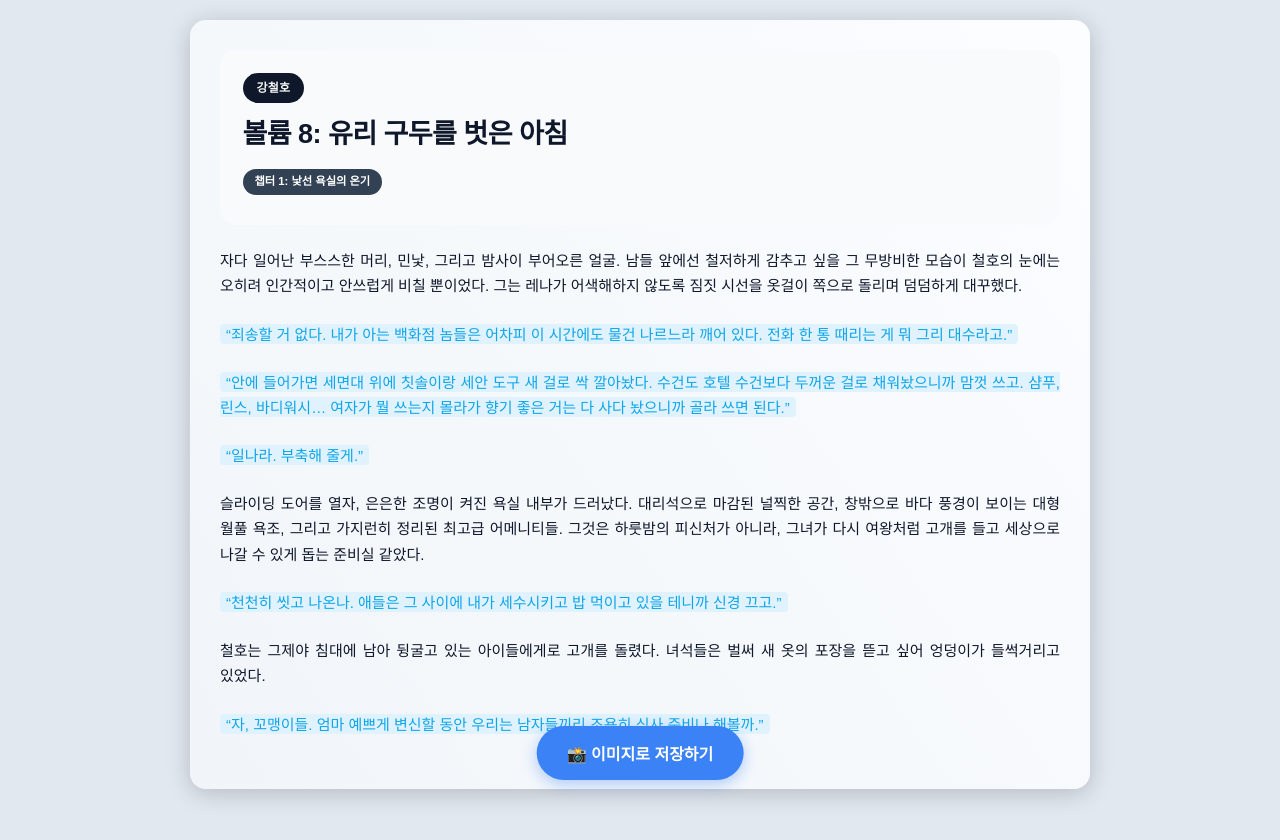
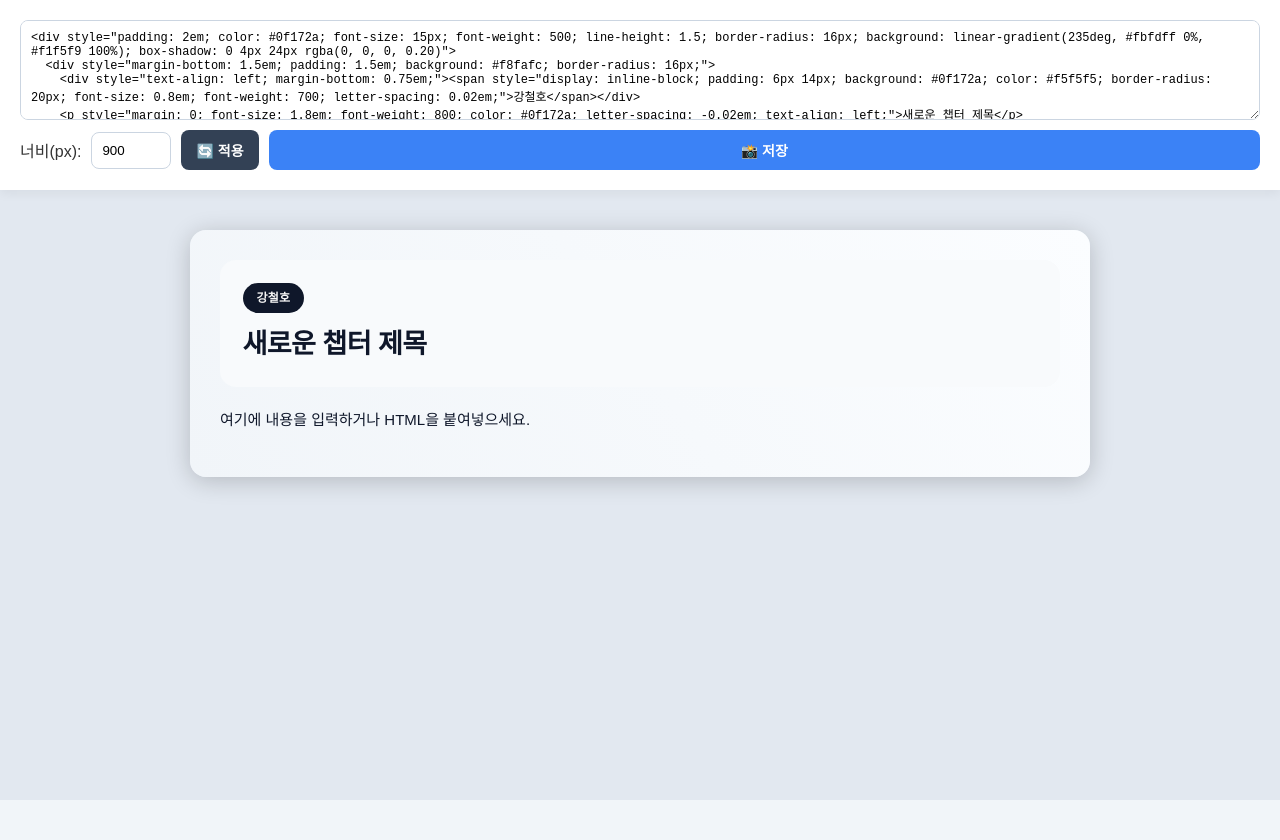
Before and after one commit to renamerdis-wq/novel-card-maker, a plain HTML site: page index.html in a window 1280 px wide. After the commit the page ends 800 px from the top, so only its background shows below. Drawn offline with Linux system fonts and the light colour scheme; a web font is replaced by a local one.

Commit message:
Update index.html

```diff
--- a/index.html
+++ b/index.html
@@ -3,121 +3,164 @@
 <head>
   <meta charset="UTF-8">
   <meta name="viewport" content="width=device-width, initial-scale=1.0">
-  <title>카드 생성기</title>
+  <title>노블 카드 생성기 V2</title>
   <script src="https://html2canvas.hertzen.com/dist/html2canvas.min.js"></script>
   <style>
+    /* 폰트 불러오기 */
     @import url("https://cdn.jsdelivr.net/gh/orioncactus/pretendard@v1.3.9/dist/web/static/pretendard.min.css");
+
+    * { box-sizing: border-box; }
 
     body {
       margin: 0;
-      padding: 20px;
-      background-color: #e2e8f0;
+      padding: 0;
+      background-color: #f1f5f9;
       font-family: Pretendard, sans-serif;
-      /* 모바일에서 스크롤 되더라도 내용은 중앙에 오게 */
       display: flex;
       flex-direction: column;
       align-items: center;
       min-height: 100vh;
+      color: #333;
     }
 
-    /* 저장 버튼 스타일 */
-    .save-btn {
-      position: fixed;
-      bottom: 20px;
-      left: 50%;
-      transform: translateX(-50%);
-      background: #3b82f6;
-      color: white;
-      border: none;
-      padding: 15px 30px;
-      border-radius: 30px;
-      font-size: 16px;
-      font-weight: bold;
-      box-shadow: 0 4px 15px rgba(59, 130, 246, 0.4);
-      cursor: pointer;
-      z-index: 1000;
-      transition: transform 0.1s;
-    }
-    .save-btn:active {
-      transform: translateX(-50%) scale(0.95);
+    /* --- 컨트롤 패널 (입력창 등) --- */
+    .control-panel {
+      width: 100%;
+      padding: 20px;
+      background: #fff;
+      box-shadow: 0 4px 10px rgba(0,0,0,0.05);
+      position: sticky;
+      top: 0;
+      z-index: 100;
+      display: flex;
+      flex-direction: column;
+      gap: 10px;
     }
 
-    /* 모바일 화면이 좁아도 카드는 원본 비율(900px)을 유지해야 함.
-       화면 밖으로 삐져나가도 스크롤해서 보면 되니까 width를 고정함.
-    */
-    .card-wrapper {
-      width: 900px; /* 고정 너비 중요! */
-      margin-bottom: 80px; /* 버튼 가리지 않게 여백 */
+    .input-row {
+      display: flex;
+      gap: 10px;
+      align-items: center;
+    }
+
+    textarea {
+      width: 100%;
+      height: 100px;
+      padding: 10px;
+      border: 1px solid #cbd5e1;
+      border-radius: 8px;
+      font-family: monospace;
+      font-size: 12px;
+      resize: vertical;
+    }
+
+    input[type="number"] {
+      padding: 10px;
+      border: 1px solid #cbd5e1;
+      border-radius: 8px;
+      width: 80px;
+    }
+
+    button {
+      padding: 10px 15px;
+      border: none;
+      border-radius: 8px;
+      font-weight: 700;
+      cursor: pointer;
+      font-size: 14px;
+      white-space: nowrap;
+    }
+
+    .btn-apply { background-color: #334155; color: white; }
+    .btn-save { background-color: #3b82f6; color: white; flex-grow: 1; }
+
+    /* --- 미리보기 영역 --- */
+    .preview-container {
+      padding: 40px 20px;
+      width: 100%;
+      overflow-x: auto; /* 카드가 화면보다 크면 스크롤 생김 */
+      display: flex;
+      justify-content: center;
+      background-color: #e2e8f0;
+      flex-grow: 1;
+    }
+
+    /* 실제 캡처될 영역 */
+    #capture-area {
+      background: transparent;
+      /* 너비는 JS로 제어됨 */
       transform-origin: top left;
     }
 
-    /* 네가 짠 원본 디자인 (수정 X) */
-    .card-container {
-      padding: 2em;
-      color: #0f172a;
-      font-size: 15px;
-      font-weight: 500;
-      line-height: 1.5;
-      letter-spacing: 0em;
-      box-sizing: border-box;
-      border-radius: 16px;
-      background: linear-gradient(235deg, #fbfdff 0%, #f1f5f9 100%);
-      box-shadow: 0 4px 24px rgba(0, 0, 0, 0.20);
-    }
-
-    /* 모바일 미리보기용 반응형 처리 (옵션)
-       폰에서 볼 때 너무 크면 불편하니까 화면에 맞춰 축소해서 보여줌.
-       실제 저장될 때는 원본 크기로 저장됨.
-    */
-    @media (max-width: 920px) {
-      .card-wrapper {
-        transform: scale(calc(100vw / 940)); /* 화면 너비에 맞춰 축소 */
-      }
-    }
   </style>
 </head>
 <body>
 
-  <button class="save-btn" onclick="saveImage()">📸 이미지로 저장하기</button>
+  <div class="control-panel">
+    <textarea id="htmlInput" placeholder="여기에 HTML 코드를 붙여넣으세요...">
+<div style="padding: 2em; color: #0f172a; font-size: 15px; font-weight: 500; line-height: 1.5; border-radius: 16px; background: linear-gradient(235deg, #fbfdff 0%, #f1f5f9 100%); box-shadow: 0 4px 24px rgba(0, 0, 0, 0.20)">
+  <div style="margin-bottom: 1.5em; padding: 1.5em; background: #f8fafc; border-radius: 16px;">
+    <div style="text-align: left; margin-bottom: 0.75em;"><span style="display: inline-block; padding: 6px 14px; background: #0f172a; color: #f5f5f5; border-radius: 20px; font-size: 0.8em; font-weight: 700; letter-spacing: 0.02em;">강철호</span></div>
+    <p style="margin: 0; font-size: 1.8em; font-weight: 800; color: #0f172a; letter-spacing: -0.02em; text-align: left;">새로운 챕터 제목</p>
+  </div>
+  <p>여기에 내용을 입력하거나 HTML을 붙여넣으세요.</p>
+</div>
+    </textarea>
 
-  <div id="capture-area" class="card-wrapper">
-    <div class="card-container">
-      <div style="margin-bottom: 1.5em; padding: 1.5em; background: #f8fafc; border-radius: 16px;">
-        <div style="text-align: left; margin-bottom: 0.75em;"><span style="display: inline-block; padding: 6px 14px; background: #0f172a; color: #f5f5f5; border-radius: 20px; font-size: 0.8em; font-weight: 700; letter-spacing: 0.02em;">강철호</span></div>
-        <p style="margin: 0; font-size: 1.8em; font-weight: 800; color: #0f172a; letter-spacing: -0.02em; text-align: left;">볼륨 8: 유리 구두를 벗은 아침</p>
-        <div style="margin-top: 1em; text-align: left;"><span style="display: inline-block; margin: 0 8px 8px 0; padding: 6.00px 12.00px; border-radius: 20px; font-size: 0.750em; font-weight: 600; line-height: 1.2; text-align: center; box-sizing: border-box; background: #334155; color: #fff;">챕터 1: 낯선 욕실의 온기</span></div>
-      </div>
-      <div style="line-height: 1.7;">
-        <p style="margin: 0 0 1.5em 0; text-align: justify; word-break: keep-all;">자다 일어난 부스스한 머리, 민낯, 그리고 밤사이 부어오른 얼굴. 남들 앞에선 철저하게 감추고 싶을 그 무방비한 모습이 철호의 눈에는 오히려 인간적이고 안쓰럽게 비칠 뿐이었다. 그는 레나가 어색해하지 않도록 짐짓 시선을 옷걸이 쪽으로 돌리며 덤덤하게 대꾸했다.</p>
-        <p style="margin: 0 0 1.5em 0; text-align: justify; word-break: keep-all;"><span style="color: #0ea5e9; background: #e0f2fe; padding: 0.1em 0.4em; border-radius: 4px;">“죄송할 거 없다. 내가 아는 백화점 놈들은 어차피 이 시간에도 물건 나르느라 깨어 있다. 전화 한 통 때리는 게 뭐 그리 대수라고.”</span></p>
-        <p style="margin: 0 0 1.5em 0; text-align: justify; word-break: keep-all;"><span style="color: #0ea5e9; background: #e0f2fe; padding: 0.1em 0.4em; border-radius: 4px;">“안에 들어가면 세면대 위에 칫솔이랑 세안 도구 새 걸로 싹 깔아놨다. 수건도 호텔 수건보다 두꺼운 걸로 채워놨으니까 맘껏 쓰고. 샴푸, 린스, 바디워시… 여자가 뭘 쓰는지 몰라가 향기 좋은 거는 다 사다 놨으니까 골라 쓰면 된다.”</span></p>
-        <p style="margin: 0 0 1.5em 0; text-align: justify; word-break: keep-all;"><span style="color: #0ea5e9; background: #e0f2fe; padding: 0.1em 0.4em; border-radius: 4px;">“일나라. 부축해 줄게.”</span></p>
-        <p style="margin: 0 0 1.5em 0; text-align: justify; word-break: keep-all;">슬라이딩 도어를 열자, 은은한 조명이 켜진 욕실 내부가 드러났다. 대리석으로 마감된 널찍한 공간, 창밖으로 바다 풍경이 보이는 대형 월풀 욕조, 그리고 가지런히 정리된 최고급 어메니티들. 그것은 하룻밤의 피신처가 아니라, 그녀가 다시 여왕처럼 고개를 들고 세상으로 나갈 수 있게 돕는 준비실 같았다.</p>
-        <p style="margin: 0 0 1.5em 0; text-align: justify; word-break: keep-all;"><span style="color: #0ea5e9; background: #e0f2fe; padding: 0.1em 0.4em; border-radius: 4px;">“천천히 씻고 나온나. 애들은 그 사이에 내가 세수시키고 밥 먹이고 있을 테니까 신경 끄고.”</span></p>
-        <p style="margin: 0 0 1.5em 0; text-align: justify; word-break: keep-all;">철호는 그제야 침대에 남아 뒹굴고 있는 아이들에게로 고개를 돌렸다. 녀석들은 벌써 새 옷의 포장을 뜯고 싶어 엉덩이가 들썩거리고 있었다.</p>
-        <p style="margin: 0 0 1.5em 0; text-align: justify; word-break: keep-all;"><span style="color: #0ea5e9; background: #e0f2fe; padding: 0.1em 0.4em; border-radius: 4px;">“자, 꼬맹이들. 엄마 예쁘게 변신할 동안 우리는 남자들끼리 조용히 식사 준비나 해볼까.”</span></p>
-      </div>
+    <div class="input-row">
+      <span>너비(px):</span>
+      <input type="number" id="widthInput" value="900" step="10">
+      <button class="btn-apply" onclick="applyHtml()">🔄 적용</button>
+      <button class="btn-save" onclick="saveImage()">📸 저장</button>
     </div>
   </div>
 
+  <div class="preview-container">
+    <div id="capture-area">
+      </div>
+  </div>
+
   <script>
+    // 페이지 로드 시 초기 적용
+    window.onload = function() {
+      applyHtml();
+    }
+
+    function applyHtml() {
+      const htmlCode = document.getElementById('htmlInput').value;
+      const widthVal = document.getElementById('widthInput').value;
+      const captureArea = document.getElementById('capture-area');
+
+      // 1. HTML 주입
+      captureArea.innerHTML = htmlCode;
+
+      // 2. 너비 설정
+      captureArea.style.width = widthVal + "px";
+    }
+
     function saveImage() {
       const element = document.getElementById("capture-area");
 
-      // 모바일에서도 고화질을 유지하기 위해 scale 옵션을 2로 설정
+      // 캡처 시작 전 사용자에게 알림 (옵션)
+      const saveBtn = document.querySelector('.btn-save');
+      const originalText = saveBtn.innerText;
+      saveBtn.innerText = "⏳ 처리중...";
+
       html2canvas(element, {
-        scale: 2,
+        scale: 2, // 고화질 (2배)
         backgroundColor: null, // 투명 배경 지원
-        useCORS: true // 외부 폰트/이미지 로딩 허용
+        useCORS: true
       }).then(canvas => {
-        // 캔버스를 이미지 URL로 변환
         const image = canvas.toDataURL("image/png");
-
-        // 가상의 링크를 만들어 다운로드 트리거
         const link = document.createElement("a");
         link.href = image;
-        link.download = "novel_card.png";
+        link.download = "novel_card_" + new Date().getTime() + ".png"; // 파일명에 시간 추가
         link.click();
+
+        saveBtn.innerText = originalText; // 버튼 텍스트 복구
+      }).catch(err => {
+        alert("저장 중 오류가 발생했습니다 ㅠㅠ");
+        saveBtn.innerText = originalText;
       });
     }
   </script>
```
